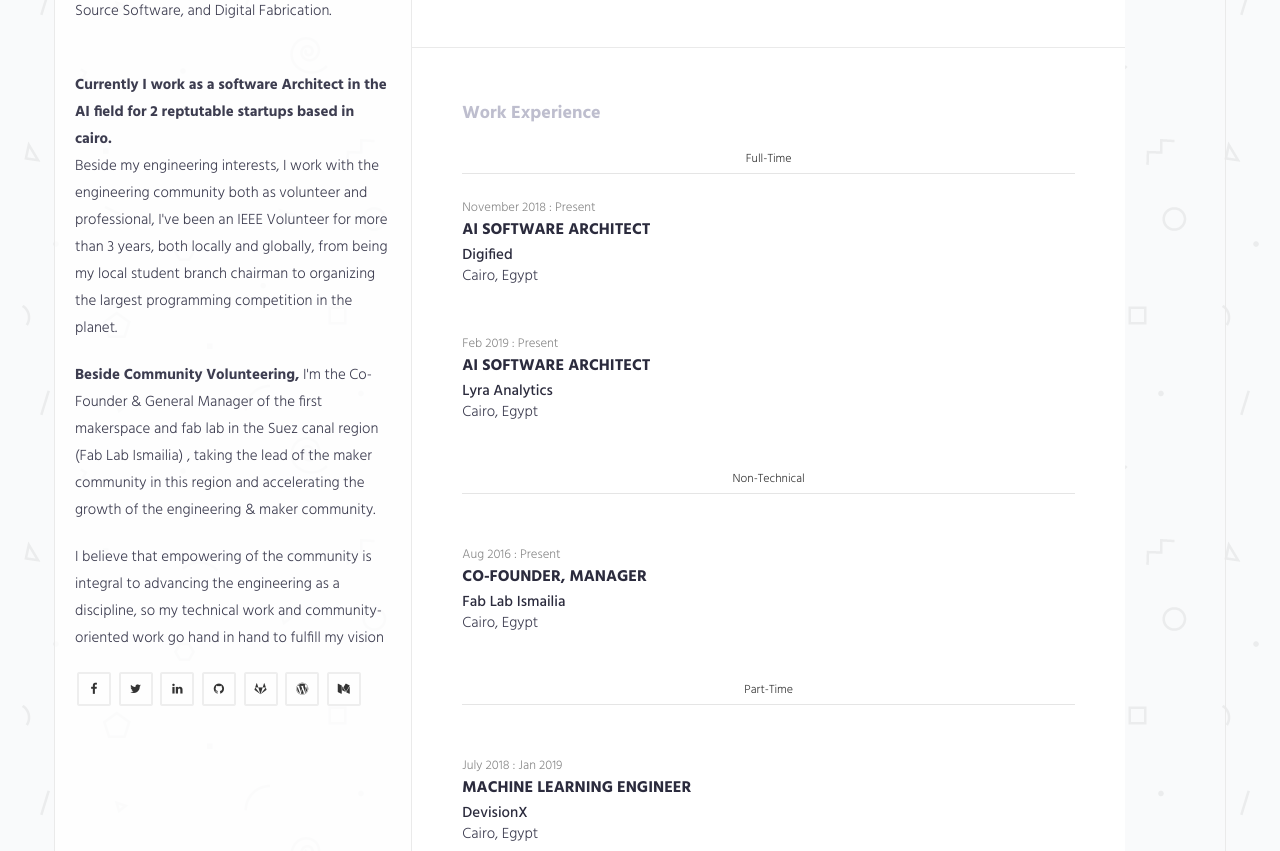
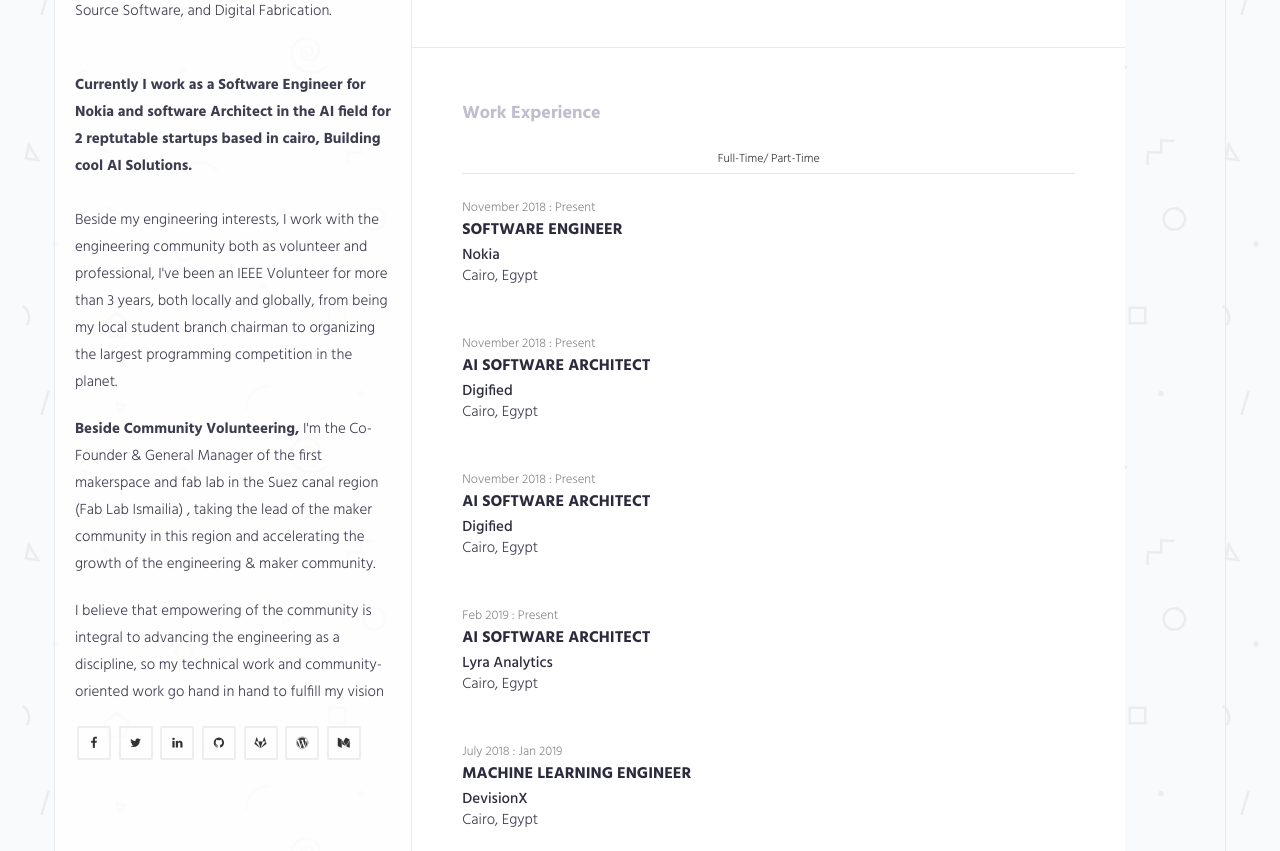
Before and after one commit to MohammedRashad/MohammedRashad.github.io, a plain HTML site: page index.html in a window 1280 px wide. Shown: the part 1414-2265 px from the top of the page. Drawn offline with Linux system fonts and the light colour scheme.

Commit message:
New formatting

```diff
--- a/index.html
+++ b/index.html
@@ -62,7 +62,7 @@ I'm T-shaped minded person, interested in interdisciplinary and multidisciplinar
 <b>This is all with a professional experience in : </b><br/>
 Applied Machine Learning, Web & Mobile Development, Scientific Programming, Open Source Software, and Digital Fabrication.
  <p><br/>
-<b>Currently I work as a software Architect in the AI field for 2 reptutable startups based in cairo.</b>
+<b>Currently I work as a Software Engineer for Nokia and software Architect in the AI field for 2 reptutable startups based in cairo, Building cool AI Solutions. </b><br/>
 <br/>
 Beside my engineering interests, I work with the engineering community both as volunteer and professional, I've been an IEEE Volunteer for more than 3 years, both locally and globally, from being my local student branch chairman to organizing the largest programming competition in the planet.
  <p>
@@ -246,9 +246,26 @@ Python, C, C++ , Ruby ,Java SE, Assembly (MIPS, AVR & x86)
 
 
 <fieldset class="title">
-    <legend>Full-Time</legend>
+    <legend>Full-Time/ Part-Time</legend>
 </fieldset>
 
+                        <div class="col-md-16">
+                <div class="content-item">
+                    <small>November 2018 : Present</small>
+                    <h3>Software Engineer</h3>
+                    <h4>Nokia</h4>
+
+                    <p>Cairo, Egypt</p>
+                </div>
+
+            <div class="col-md-16">
+                <div class="content-item">
+                    <small>November 2018 : Present</small>
+                    <h3>AI Software Architect</h3>
+                    <h4>Digified</h4>
+
+                    <p>Cairo, Egypt</p>
+                </div>
             <div class="col-md-16">
                 <div class="content-item">
                     <small>November 2018 : Present</small>
@@ -264,21 +281,7 @@ Python, C, C++ , Ruby ,Java SE, Assembly (MIPS, AVR & x86)
                     <h4>Lyra Analytics</h4>
                     <p>Cairo, Egypt</p>
                 </div>
-                 <fieldset class="title">
-    <legend>Non-Technical</legend>
-</fieldset>
-<br/>
-  <div class="content-item">
-                    <small>Aug 2016 : Present</small>
-                    <h3>Co-Founder, Manager </h3>
-                    <h4>Fab Lab Ismailia</h4>
 
-                    <p>Cairo, Egypt</p>
-                </div>
-<fieldset class="title">
-    <legend>Part-Time</legend>
-</fieldset>
-<br/>
 
                 <!-- .experience-item -->
                 <div class="content-item">
@@ -343,7 +346,17 @@ Python, C, C++ , Ruby ,Java SE, Assembly (MIPS, AVR & x86)
 
                     <p>Cairo, Egypt</p>
                 </div>
+  <fieldset class="title">
+    <legend>Non-Technical</legend>
+</fieldset>
+<br/>
+  <div class="content-item">
+                    <small>Aug 2016 : Present</small>
+                    <h3>Co-Founder, Manager </h3>
+                    <h4>Fab Lab Ismailia</h4>
 
+                    <p>Cairo, Egypt</p>
+                </div>
 
 
         </div>
```
